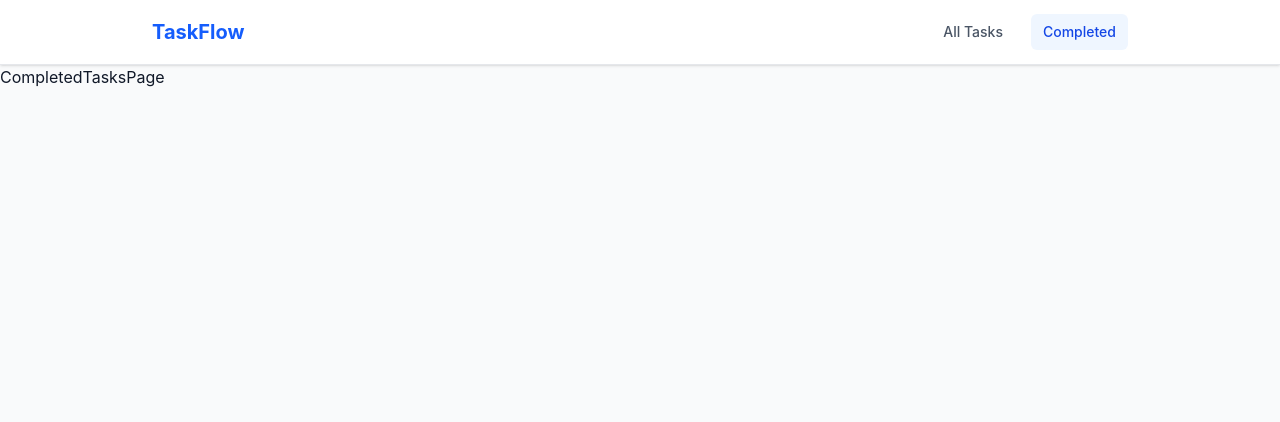
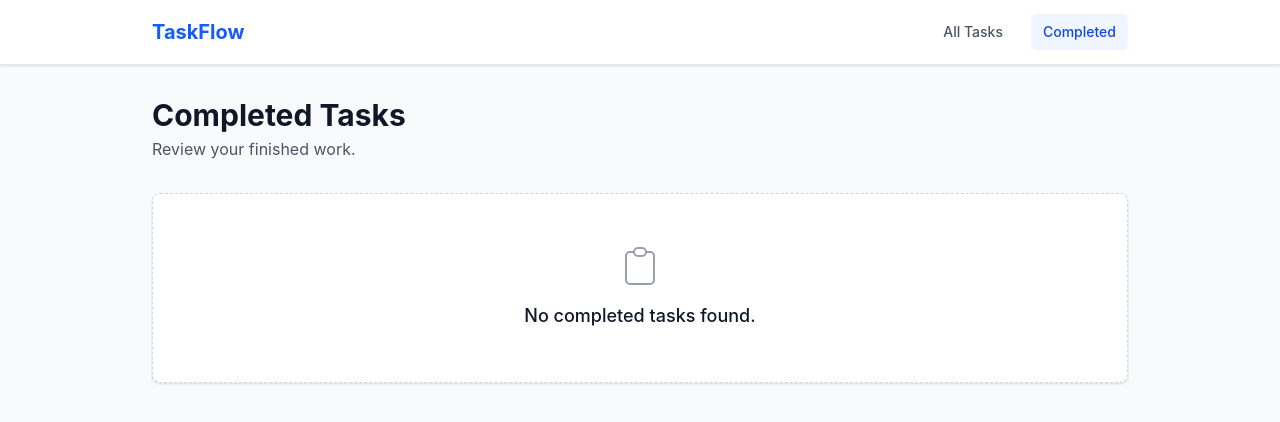
Before and after one commit to karthikgowda785/task-management-dashboard, a React (Vite) app: page /completed in a window 1280 px wide. Shown: the top 422 px of the page. Built offline with nearby package versions, Linux system fonts and the light colour scheme.

Commit message:
feat: implement completed tasks display with edit and delete functionality and standardize reducer formatting

```diff
--- a/src/pages/CompletedTasksPage.tsx
+++ b/src/pages/CompletedTasksPage.tsx
@@ -1,7 +1,78 @@
-import React from "react";
+import React, { useMemo, useState } from "react";
+import { useTaskContext } from "../context/TaskContext";
+import TaskCard from "../components/TaskCard";
+import EmptyState from "../components/EmptyState";
+import TaskModal from "../components/TaskModal";
+import TaskForm from "../components/TaskForm";
+import type { Task } from "../types/task";
 
 const CompletedTasksPage: React.FC = () => {
-  return <div>CompletedTasksPage</div>;
+  const { state, updateTask, deleteTask } = useTaskContext();
+  const [isModalOpen, setIsModalOpen] = useState(false);
+  const [editingTask, setEditingTask] = useState<Task | undefined>(undefined);
+
+  const completedTasks = useMemo(() => {
+    return state.tasks
+      .filter((task) => task.status === "Completed")
+      .sort(
+        (a, b) => new Date(b.dueDate).getTime() - new Date(a.dueDate).getTime(),
+      );
+  }, [state.tasks]);
+
+  const handleOpenEditModal = (task: Task) => {
+    setEditingTask(task);
+    setIsModalOpen(true);
+  };
+
+  const handleCloseModal = () => {
+    setIsModalOpen(false);
+    setEditingTask(undefined);
+  };
+
+  const handleSubmitTask = (
+    taskData: Omit<Task, "id" | "createdAt"> | Task,
+  ) => {
+    if ("id" in taskData) {
+      updateTask(taskData as Task);
+    }
+    handleCloseModal();
+  };
+
+  return (
+    <div className="max-w-5xl mx-auto py-8 px-4 sm:px-6">
+      <header className="mb-8">
+        <h1 className="text-3xl font-bold text-gray-900">Completed Tasks</h1>
+        <p className="text-gray-600 mt-1">Review your finished work.</p>
+      </header>
+
+      {completedTasks.length > 0 ? (
+        <div className="grid grid-cols-1 sm:grid-cols-2 lg:grid-cols-3 gap-6">
+          {completedTasks.map((task) => (
+            <TaskCard
+              key={task.id}
+              task={task}
+              onEdit={handleOpenEditModal}
+              onDelete={deleteTask}
+            />
+          ))}
+        </div>
+      ) : (
+        <EmptyState message="No completed tasks found." />
+      )}
+
+      <TaskModal
+        isOpen={isModalOpen}
+        onClose={handleCloseModal}
+        title="Edit Task"
+      >
+        <TaskForm
+          initialData={editingTask}
+          onSubmit={handleSubmitTask}
+          onCancel={handleCloseModal}
+        />
+      </TaskModal>
+    </div>
+  );
 };
 
 export default CompletedTasksPage;
```
Also changed, not shown: src/context/taskReducer.ts (+14 -11 lines).
